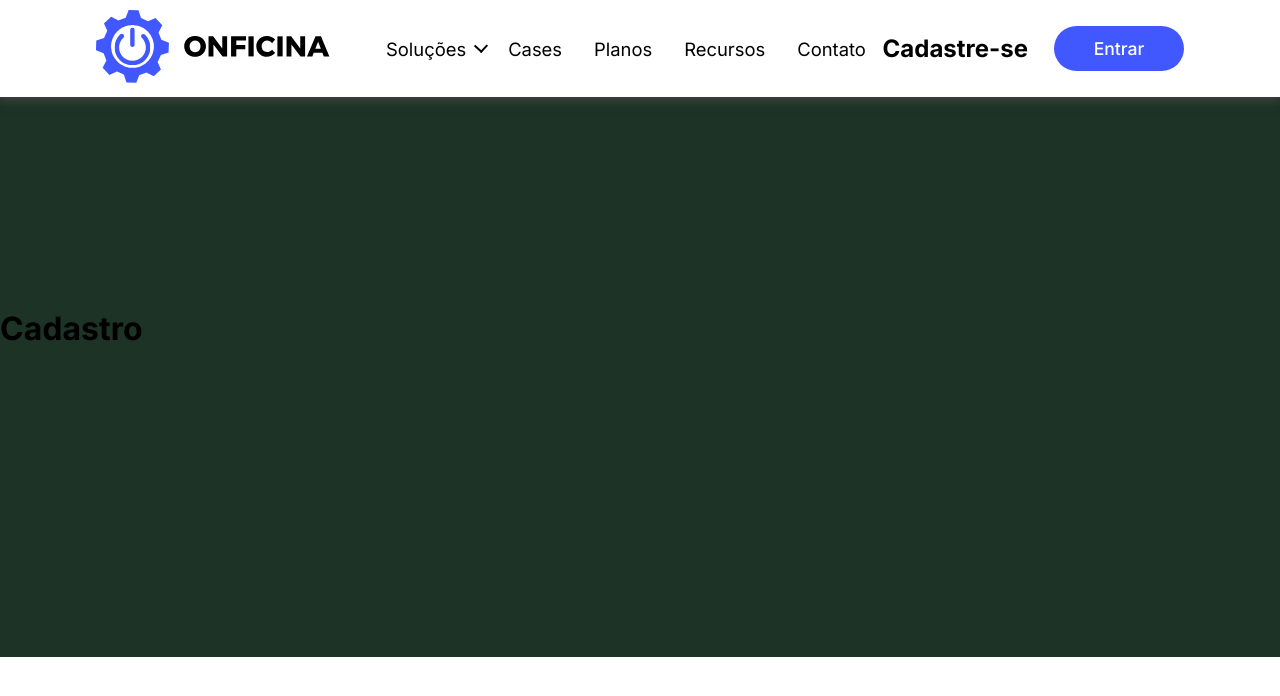
After one commit to Raf1d3/Onficina, a PHP site: page /cadastro.html in a window 1280 px wide. The commit adds this page. Shown: the top 696 px of the page. Run offline with PHP 8.4, Linux system fonts and the light colour scheme.

Commit message:
Alterações V1

```diff
--- /dev/null
+++ b/cadastro.html
@@ -0,0 +1,87 @@
+<!DOCTYPE html>
+<html lang="en">
+<head>
+    <meta charset="UTF-8">
+    <meta name="viewport" content="width=device-width, initial-scale=1.0">
+    <link rel="stylesheet" href="style.css">
+    <title>OnFicina</title>
+</head>
+<body>
+    <header>
+
+        <nav class="nav-bar">
+            <div class="nav-itens">
+                <div class="logo">
+                    <a href="index.html"><img src="assets/img/Logo horizontal.svg"></button></a>
+                </div>
+                <div class="nav-list">
+                    <ul>
+                        <li class="nav-item" id="solucoes">
+                            <a href="#" class="nav-link">Soluções
+                                <div class="solucoes-icon">
+                                    <button onclick="menuShow()"><span class="icon-arraw"></span></button>
+                                </div>
+
+                                <div class="menu">
+                                    <ul class="submenu">
+                                        <li class="item-menu"><a href="#" class="link-menu">teste</a></li>
+                                        <li class="item-menu"><a href="#" class="link-menu">teste</a></li>
+                                        <li class="item-menu"><a href="#" class="link-menu">teste</a></li>
+                                        <li class="item-menu"><a href="#" class="link-menu">teste</a></li>
+                                    </ul>
+                                </div>
+
+                            </a>
+                        </li>
+
+                        <li class="nav-item"><a href="#" class="nav-link">Cases</a></li>
+                        <li class="nav-item"><a href="#" class="nav-link">Planos</a></li>
+                        <li class="nav-item"><a href="#" class="nav-link">Recursos</a></li>
+                        <li class="nav-item"><a href="#" class="nav-link">Contato</a></li>
+                    </ul>
+                </div>
+            </div>
+
+
+
+                <div class="login-button">
+                    <a href="cadastro.html"><h1 class="cadastre">Cadastre-se</h1></a>
+                    <button><a href="cadastro.html">Entrar</a></button>
+                </div>
+
+
+            <div class="mobile-menu-icon">
+                <button onclick="menuShow()"><img class="icon" src="assets/img/arraw-menu.png"></button>
+            </div>
+
+        </nav>
+        <div class="mobile-menu">
+            <ul>
+                <li class="nav-item" id="solucoes">
+                    <a href="#" class="nav-link">Soluções
+                        <div class="solucoes-icon">
+                            <button onclick="menuShow()"><span class="icon-arraw"></span></button>
+                        </div>
+
+                    </a>
+                </li>
+                <li class="nav-item"><a href="#" class="nav-link">Cases</a></li>
+                <li class="nav-item"><a href="#" class="nav-link">Planos</a></li>
+                <li class="nav-item"><a href="#" class="nav-link">Recursos</a></li>
+                <li class="nav-item"><a href="#" class="nav-link">Contato</a></li>
+            </ul>
+
+            <div class="login-button">
+                <button><a href="#">Entrar</a></button>
+            </div>
+        </div>
+    </header>
+
+    <main>
+        <div class="main-section">
+            <h1>Cadastro</h1>
+        </div>
+    </main>
+
+</body>
+</html>
--- a/style.css
+++ b/style.css
@@ -40,6 +40,9 @@ header {
 
 .logo h1 {
     color: rgb(0, 0, 0);
+}
+.logo img {
+    width: 250px;
 }
 
 /* Estilizando lista de itens */
@@ -117,8 +120,10 @@ header {
 }
 
 .menu.ativo {
+    margin-top:5px;
     opacity: 1;
     visibility: visible;
+    transition:0.2s
 }
 
 .submenu  {
@@ -142,17 +147,19 @@ header {
 }
 
 .menu ul li:hover {
-    background-color: #e8dada;
+    background-color: #8ab8fc;
 }
 
 
 /* Estilizando botão de entrar do login */
 .login-button button {
     border: none;
-    background-color: #000000;
-    padding: 10px 15px;
-    border-radius: 5px;
+    background-color: #4157FF;
+    padding: 12px 15px;
+    border-radius: 30px;
     margin-left: 10px;
+    width: 130px;
+
 }
 
 .login-button button a {
@@ -167,7 +174,14 @@ header {
     align-items: center;
 }
 
+.login-button a{
+    text-decoration: none;
+    color: black;
+}
+
+
 .cadastre {
+    text-decoration: none;
     margin-right: 16px;
 }
 
@@ -253,6 +267,9 @@ header {
 .main-section {
     background-color: #1c3326;
     height: 657.200px;
+    display: flex;
+    align-items: center;
+
 }
 
 .main-section-secundary {
```
Also changed, not shown: index.html (+4 -4 lines), assets/img/Logo horizontal completa.svg (added), assets/img/Logo horizontal.svg (added), assets/img/Logo nome.svg (added), assets/img/Logo vertical.svg (added), assets/img/icon.svg (added).
